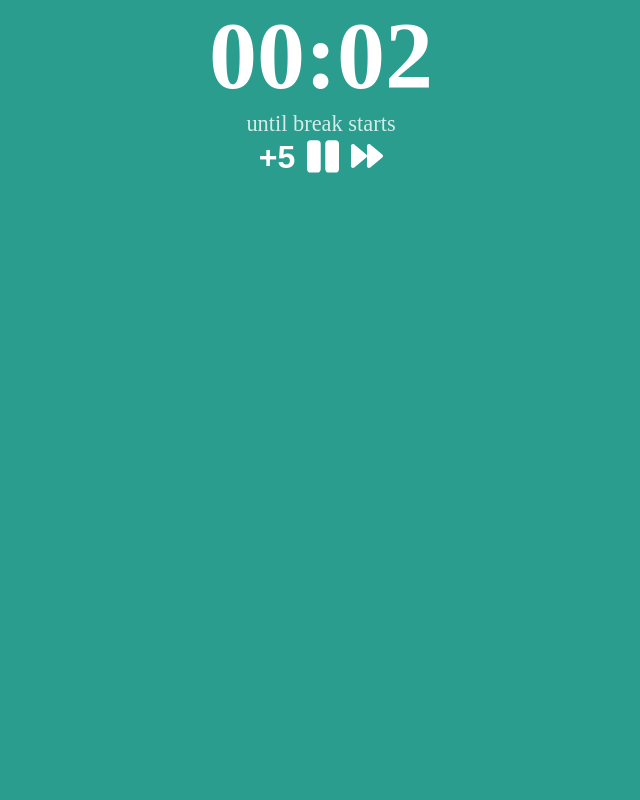
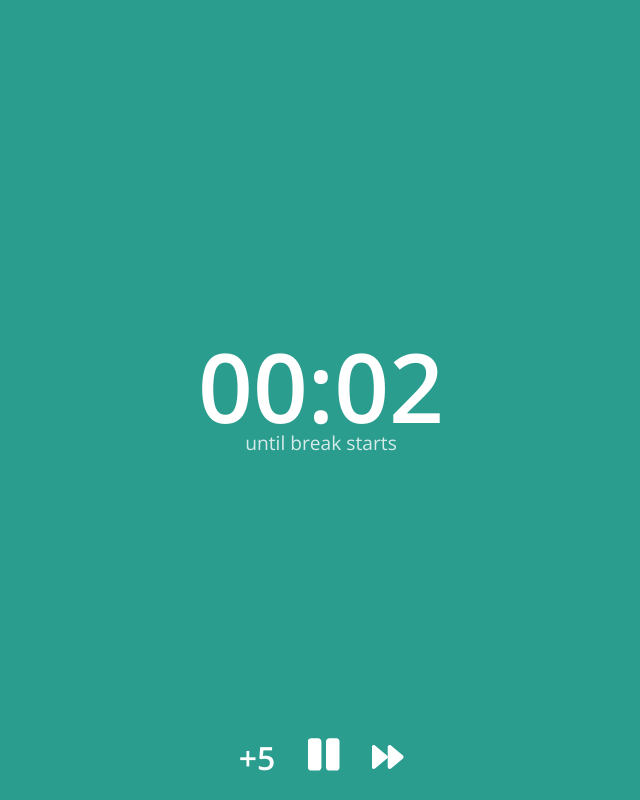
Before and after one commit to EliasDolinsek/screenbreak.js, a Vue app: page / in a window 1280 px wide. Shown: the whole page, without its empty margins (319-959 px from the left). Built offline with nearby package versions, Linux system fonts and the light colour scheme.

Commit message:
Finished Actions

```diff
--- a/src/App.vue
+++ b/src/App.vue
@@ -1,5 +1,6 @@
 <template>
   <div id="container" v-bind:class="{ work: working, break: !working }">
+    <div id="content-container">
       <h1 id="countdown" class="white-text">{{ remainingTime | countdown }}</h1>
       <div>
         <div v-if="working">
@@ -9,11 +10,15 @@
           <p class="subtitle">until break ends</p>
         </div>
       </div>
+    </div>
     <Actions
+      id="actions"
       :paused="paused"
+      :remainingTime="remainingTime"
+      :working="working"
       v-on:pause="paused = !paused"
       v-on:skip="skip()"
-      v-on:extra-time="remainingTime += 5 * 60"
+      v-on:extra-time="addExtraTime()"
     />
   </div>
 </template>
@@ -71,19 +76,43 @@ export default {
         this.remainingTime = this.breakTime;
       }
     },
-    skip(){
+    skip() {
       this.paused = false;
-      if(this.remainingTime <= 0){
+      if (this.remainingTime <= 0) {
         setTimeout(this.countdown, 1000);
       }
 
       this.changeMode();
+    },
+    addExtraTime() {
+      const time = 5 * 60;
+      if (this.remainingTime == 0) {
+        this.remainingTime += time;
+        this.countdown();
+      } else {
+        this.remainingTime += time;
       }
+    },
   },
 };
 </script>
 
 <style scoped>
+#actions {
+  position: absolute;
+  bottom: 20px;
+  left: 50%;
+  transform: translateX(-50%);
+
+  display: flex;
+  flex-direction: row;
+}
+#content-container {
+  position: absolute;
+  top: 50%;
+  left: 50%;
+  transform: translate(-50%, -50%);
+}
 .work {
   background-color: #2a9d8f;
 }
@@ -93,8 +122,7 @@ export default {
 }
 
 .subtitle {
-  font-size: 1.4em;
-  font-weight: 400;
+  font-size: 1.2em;
   text-align: center;
   color: rgba(255, 255, 255, 0.8);
 }
@@ -104,6 +132,7 @@ export default {
   font-weight: 600;
   font-size: 6em;
   text-align: center;
+  line-height: 0.9em;
 }
 
 #container {
@@ -116,10 +145,10 @@ export default {
 
 * {
   margin: 0;
+  font-family: "Open Sans", sans-serif;
 }
 
 #app {
-  font-family: "Open Sans", sans-serif;
   -webkit-font-smoothing: antialiased;
   -moz-osx-font-smoothing: grayscale;
   text-align: center;
--- a/src/components/Actions.vue
+++ b/src/components/Actions.vue
@@ -1,18 +1,25 @@
 <template>
-  <div id="content">
+  <div>
     <button class="img-button" v-on:click="$emit('extra-time')">
       <span id="txt-extra-time">+5</span>
     </button>
-    <button class="img-button" v-on:click="$emit('pause')">
+    <div v-if="remainingTime > 0">
+      <button class="img-button spacing-left" v-on:click="$emit('pause')">
         <img
           v-bind:class="{ 'img-active': paused }"
           src="@/assets/pause.svg"
           width="32"
         />
       </button>
-    <button class="img-button" v-on:click="$emit('skip')">
+      <button class="img-button spacing-left" v-on:click="$emit('skip')">
         <img src="@/assets/forward.svg" width="32" />
       </button>
+    </div>
+    <div v-else>
+      <button class="img-button spacing-left" v-on:click="$emit('skip')">
+        <img src="@/assets/check.svg" width="32" />
+      </button>
+    </div>
   </div>
 </template>
 
@@ -38,10 +45,9 @@ export default {
     opacity: 0.7;
   }
 }
-#content {
-  display: flex;
-  flex-direction: row;
-  justify-content: center;
+
+.spacing-left {
+    margin-left: 20px;
 }
 
 .img-button {
```
Also changed, not shown: src/assets/check.svg (added). Lines whose indentation alone changed are shown as unchanged.
